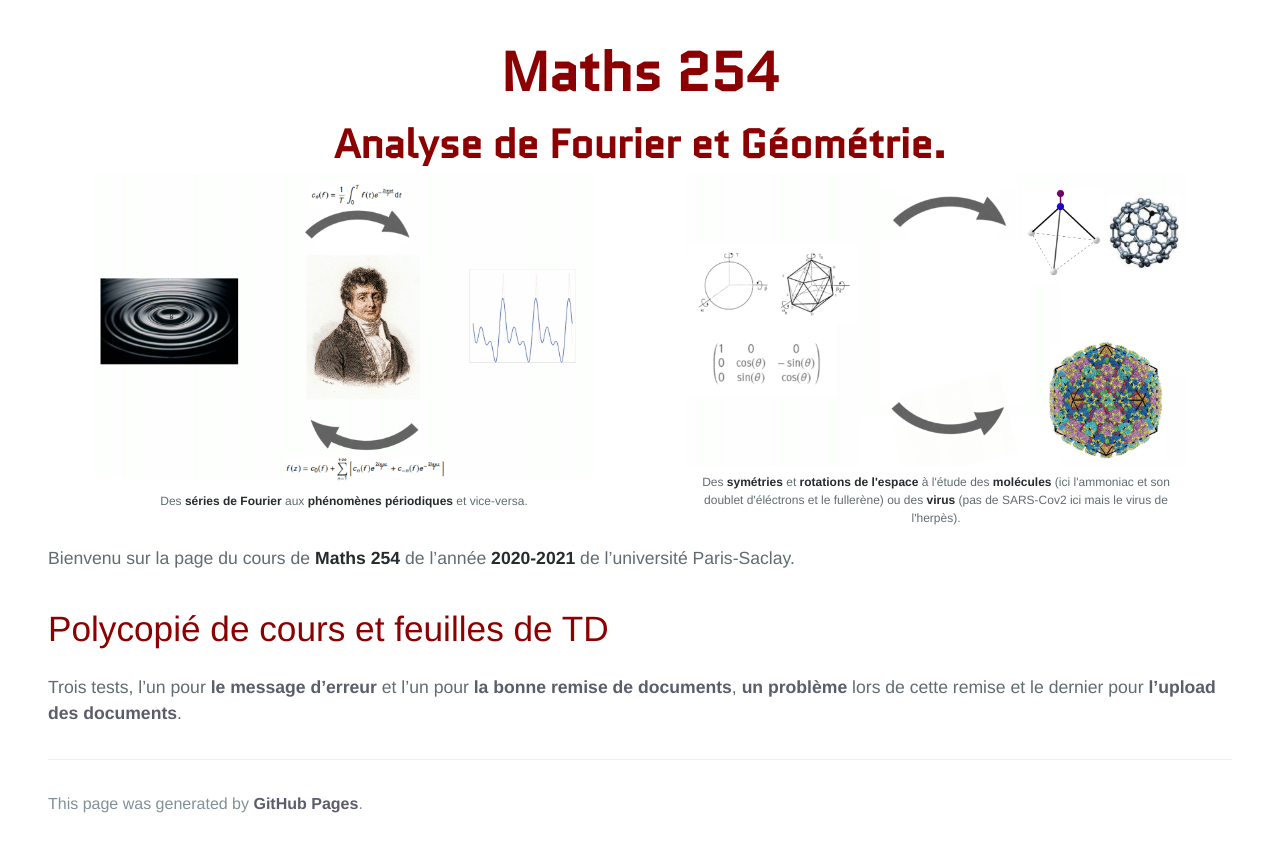
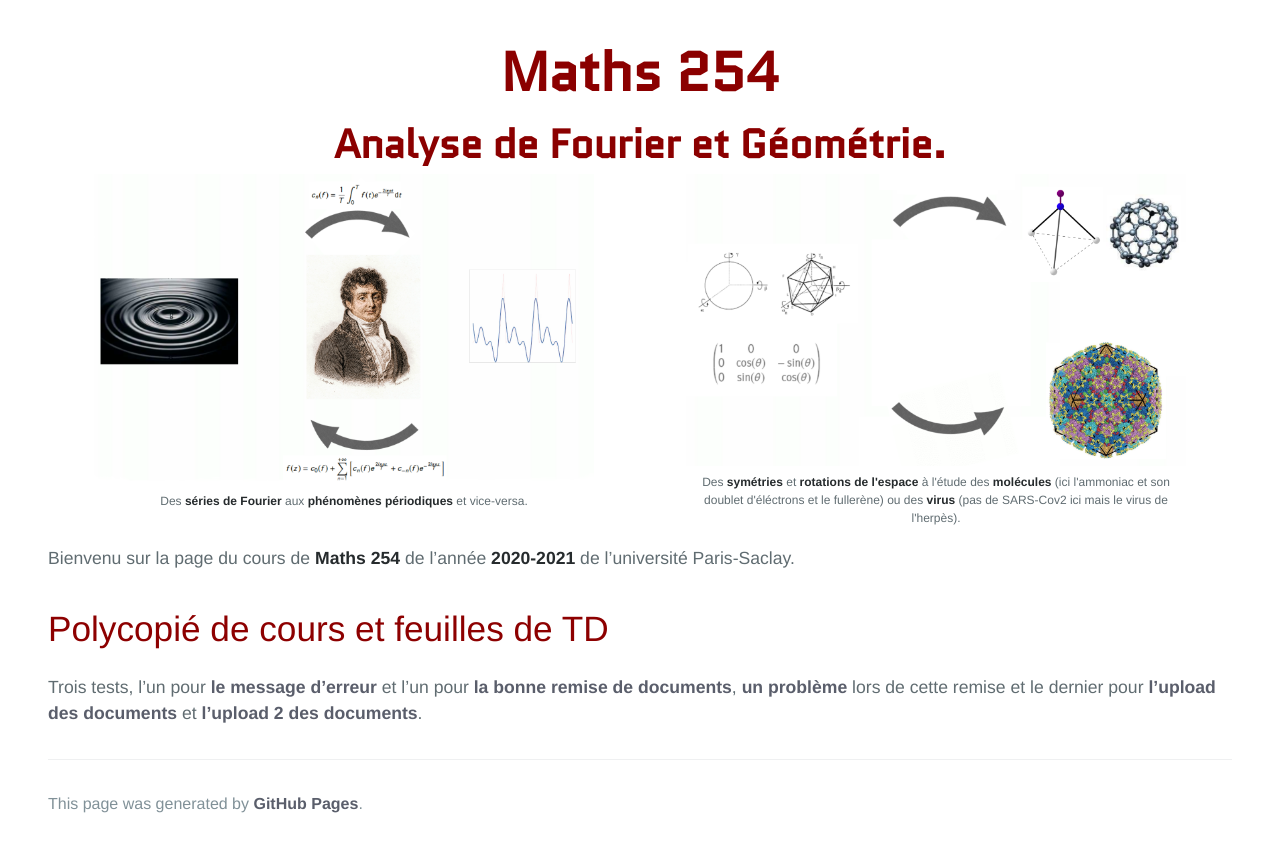
Before and after one commit to KevinDestagnol/algebre.github.io, a Jekyll site: the page built from index.md, in a window 1280 px wide. Shown: the part 260-1108 px from the top of the page. Built offline with Jekyll 4.4.1, drawn with Linux system fonts in a browser that asks for light colours; some web fonts are replaced; our own code applies the rules of GitHub Pages for plain Markdown files.

Commit message:
Update index.md

```diff
--- a/index.md
+++ b/index.md
@@ -6,4 +6,4 @@ Bienvenu sur la page du cours de **Maths 254** de l'année **2020-2021** de l'un
 
 # Polycopié de cours et feuilles de TD
 
-Trois tests, l'un pour <a href="https://kevindestagnol.github.io/maths254.github.io/erreur">le message d'erreur</a> et l'un pour <a href="https://kevindestagnol.github.io/maths254.github.io/succes">la bonne remise de documents</a>, <a href="https://kevindestagnol.github.io/maths254.github.io/failure">un problème</a> lors de cette remise et le dernier pour <a href="https://kevindestagnol.github.io/maths254.github.io/upload">l'upload des documents</a>.
+Trois tests, l'un pour <a href="https://kevindestagnol.github.io/maths254.github.io/erreur">le message d'erreur</a> et l'un pour <a href="https://kevindestagnol.github.io/maths254.github.io/succes">la bonne remise de documents</a>, <a href="https://kevindestagnol.github.io/maths254.github.io/failure">un problème</a> lors de cette remise et le dernier pour <a href="https://kevindestagnol.github.io/maths254.github.io/upload">l'upload des documents</a> et <a href="https://kevindestagnol.github.io/maths254.github.io/upload2">l'upload 2 des documents</a>.
```
